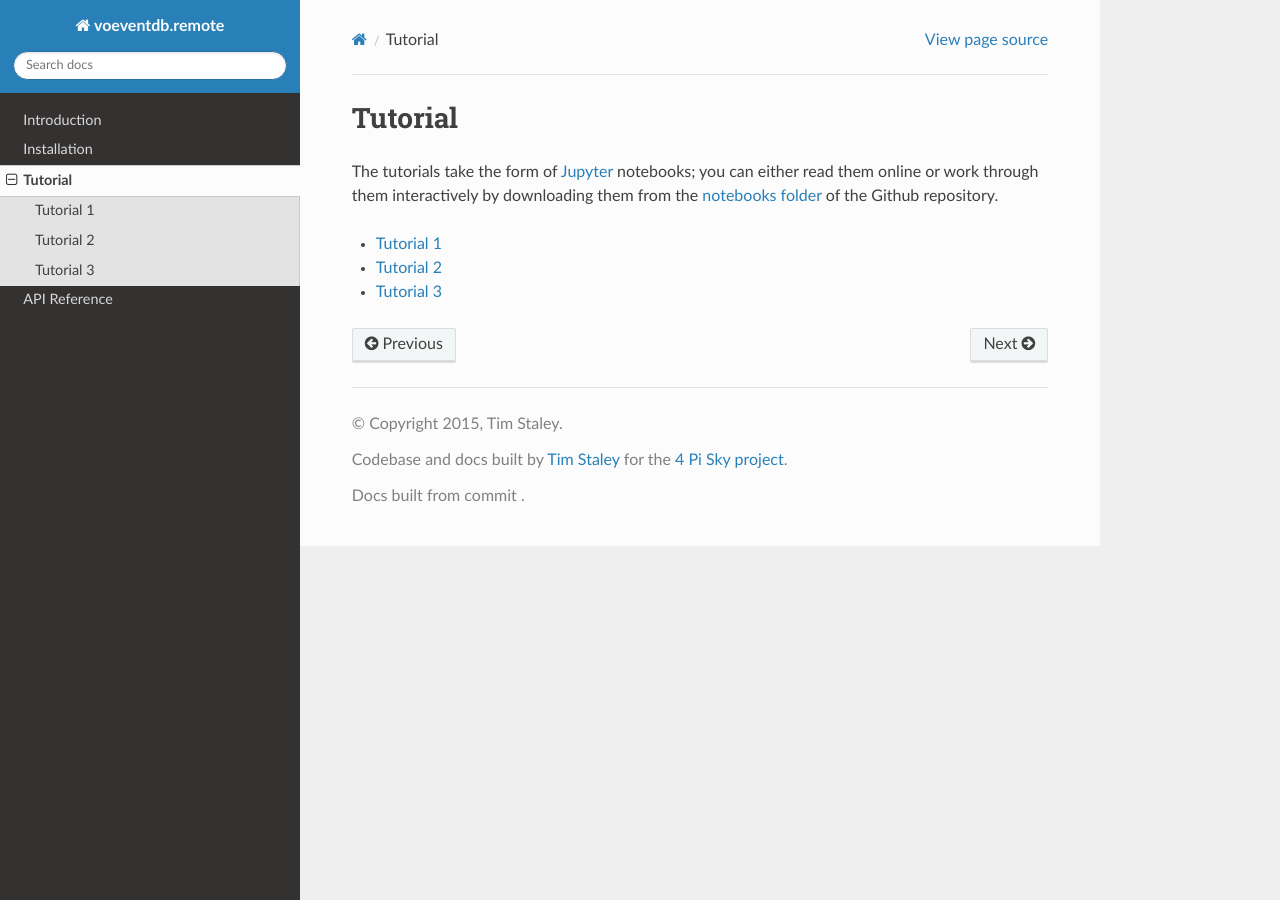
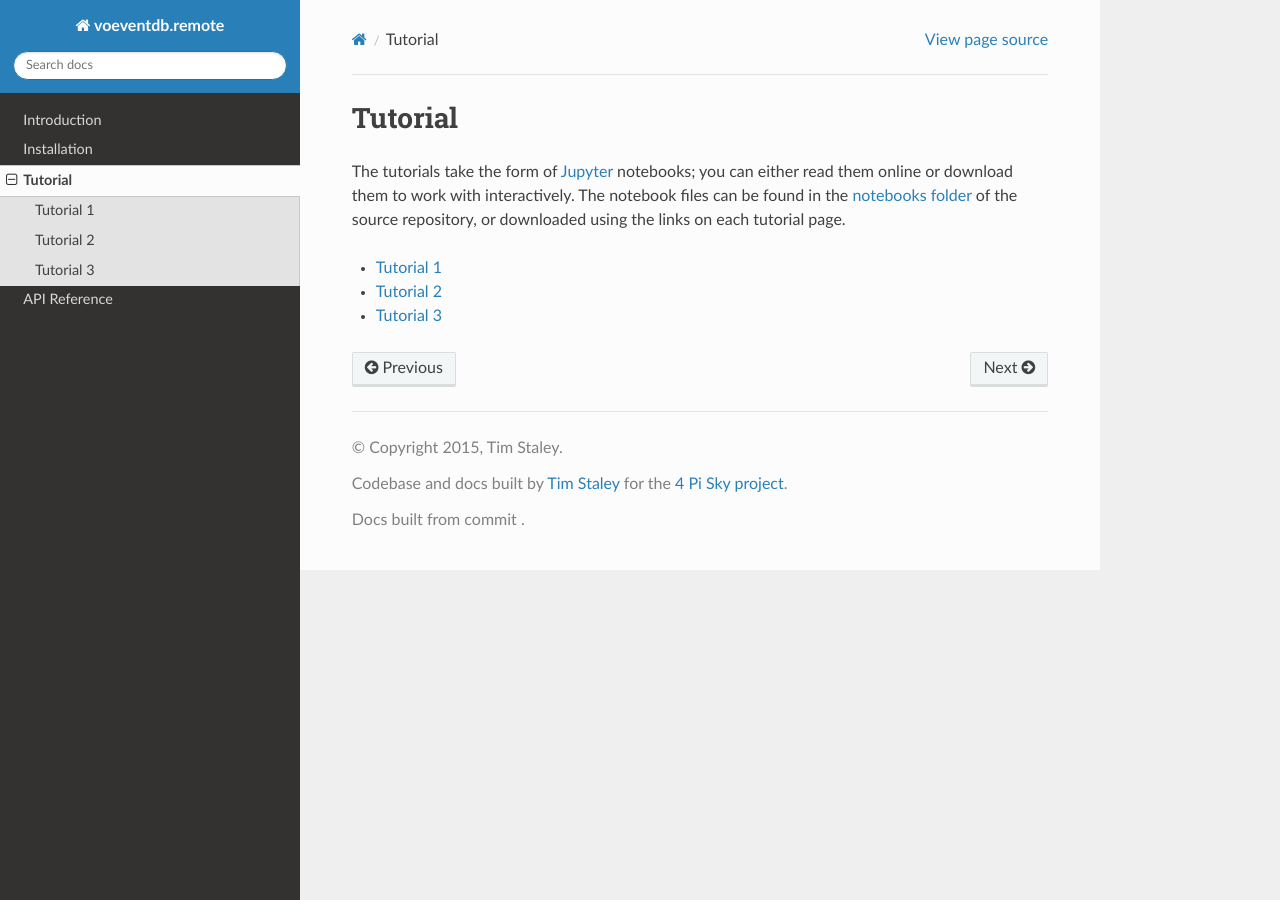
Before and after one commit to timstaley/voeventdb.remote, a Sphinx documentation site: the page built from docs/source/tutorial/index.rst, in a window 1280 px wide. Built offline with Sphinx 7.4.7 and the Read the Docs theme 2.0.0, drawn with Linux system fonts in a browser that asks for light colours; the version number could not be read and is left out.

Commit message:
Docs: download links for tutorials.

```diff
--- a/docs/source/tutorial/index.rst
+++ b/docs/source/tutorial/index.rst
@@ -4,8 +4,9 @@
 =========
 
 The tutorials take the form of Jupyter_ notebooks; you can either read them
-online or work through them interactively by downloading them from the
-`notebooks folder`_ of the Github repository.
+online or download them to work with interactively. The notebook files can
+be found in the `notebooks folder`_ of the source repository, or downloaded
+using the links on each tutorial page.
 
 
 .. _Jupyter: http://jupyter.org/
--- a/docs/source/tutorial/tutorial1.rst
+++ b/docs/source/tutorial/tutorial1.rst
@@ -1,4 +1,8 @@
 Tutorial 1
 =============
+
+:download:`Right click here and 'save as' to download this notebook. <../notebooks/tutorial1.ipynb>`
+
+
 .. raw:: html
    :file: tutorial1.html
--- a/docs/source/tutorial/tutorial2.rst
+++ b/docs/source/tutorial/tutorial2.rst
@@ -1,4 +1,7 @@
 Tutorial 2
 =============
+
+:download:`Right click here and 'save as' to download this notebook. <../notebooks/tutorial2.ipynb>`
+
 .. raw:: html
    :file: tutorial2.html
--- a/docs/source/tutorial/tutorial3.rst
+++ b/docs/source/tutorial/tutorial3.rst
@@ -1,4 +1,7 @@
 Tutorial 3
 =============
+
+:download:`Right click here and 'save as' to download this notebook. <../notebooks/tutorial1.ipynb>`
+
 .. raw:: html
    :file: tutorial3.html
```
